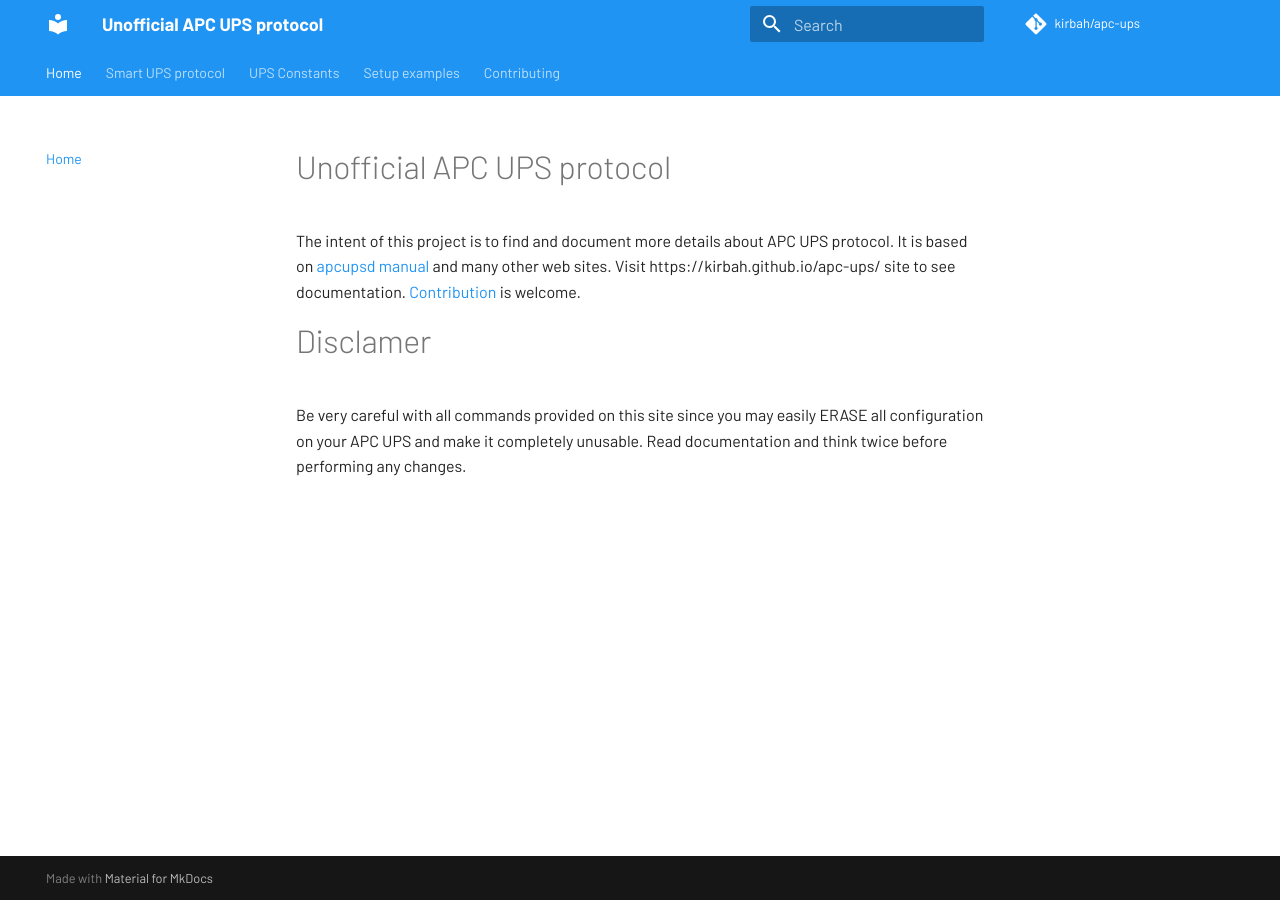
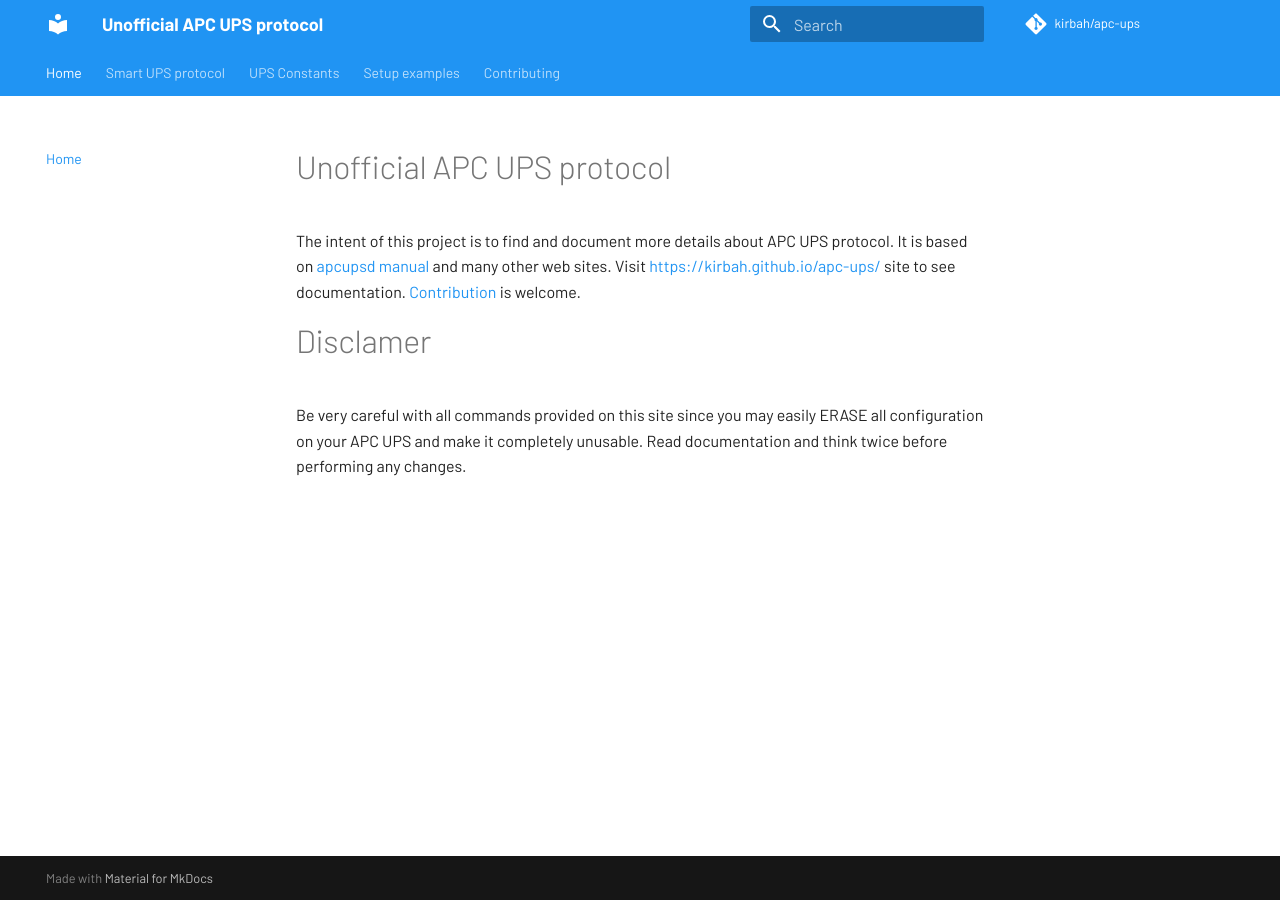
Before and after one commit to kirbah/apc-ups, an MkDocs documentation site: the page built from docs/README.md, in a window 1280 px wide. Built offline with MkDocs 1.6.1 and Material for MkDocs 9.7.7, drawn with Linux system fonts in a browser that asks for light colours; comment, search, counter and statistics services are not loaded; part of the change alters nothing that is shown.

```diff
--- a/docs/README.md
+++ b/docs/README.md
@@ -1,6 +1,6 @@
 # Unofficial APC UPS protocol
 The intent of this project is to find and document more details about APC UPS protocol. It is based on [apcupsd manual](http://www.apcupsd.org/manual/manual.html#apc-smart-protocol) and many other web sites.
-Visit https://kirbah.github.io/apc-ups/ site to see documentation. [Contribution](https://kirbah.github.io/apc-ups/Contributing/) is welcome.
+Visit [https://kirbah.github.io/apc-ups/](https://kirbah.github.io/apc-ups/) site to see documentation. [Contribution](https://kirbah.github.io/apc-ups/Contributing/) is welcome.
 
 # Disclamer
 Be very careful with all commands provided on this site since you may easily ERASE all configuration on your APC UPS and make it completely unusable.
```
